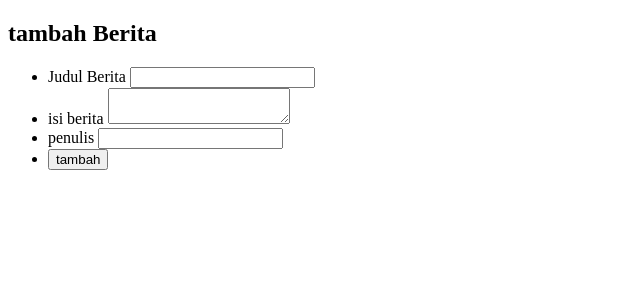
After one commit to valter-code/web-school, a PHP site: page /admin/tambah-berita.php in a window 1280 px wide. The commit adds this page. Shown: the top 300 px of the page, without its empty margins (0-640 px from the left). Run offline with PHP 8.4, Linux system fonts and the light colour scheme.

Commit message:
fitur tambah siswa, berita

```diff
--- a/admin/index.php
+++ b/admin/index.php
@@ -39,15 +39,15 @@ $siswa = query("SELECT * FROM siswa");
                                 <div class="dropdown-menu dropdown-menu-bottom-right">
                                     <a class="dropdown-item text-sm">Profile</a>
                                     <a tabindex="-1" class="dropdown-item text-sm">Account settings</a>
-                                    <a tabindex="-1" class="dropdown-item text-sm text-red-600">Logout</a>
+                                    <a href="logout.php" tabindex="-1" class="dropdown-item text-sm text-red-600">Logout</a>
                                 </div>
                             </div>
                         </div>
                     </div>
                 </div>
                 <div class="flex flex-col">
-                    <span>Namamu</span>
-                    <span class="text-xs font-normal text-content2">Admin</span>
+                    <span>Welcome admin</span>
+                    <span class="text-xs font-normal text-content2"><?php echo $_SESSION["username_admin"] ?></span>
 
                 </div>
             </section>
--- a/admin/login.php
+++ b/admin/login.php
@@ -3,8 +3,9 @@
     session_start();
 
     if(isset($_POST["login"])){
-        $username = $_POST["username"];
-        $password = $_POST["password"];
+        $username = mysqli_real_escape_string($koneksi, $_POST["username"]);
+        $_SESSION["username_admin"] = $username;
+        $password = mysqli_real_escape_string($koneksi, $_POST["password"]);
 
         //query
         $query = "SELECT * FROM admin WHERE username_admin = '$username'";
--- /dev/null
+++ b/admin/tambah-berita.php
@@ -0,0 +1,49 @@
+<?php
+    require("../koneksi.php");
+
+    if(isset($_POST["tambah"])){
+        $judul_berita = htmlspecialchars(mysqli_real_escape_string($koneksi, $_POST["judul_berita"]));
+        $isi_berita = htmlspecialchars(mysqli_real_escape_string($koneksi, $_POST["isi_berita"]));
+        $penulis = htmlspecialchars(mysqli_real_escape_string($koneksi, $_POST["penulis"]));
+
+        //query insert
+        $query = "INSERT INTO berita VALUES ('', '$judul_berita', '$isi_berita', '$penulis', '')";
+        $result = mysqli_query($koneksi, $query);
+        if(mysqli_affected_rows($koneksi) > 0){
+            echo "Berhasil tambah berita";
+        }else{
+            echo "Gagal tambah berita";
+        }
+    }
+?>
+
+<!DOCTYPE html>
+<html lang="en">
+<head>
+    <meta charset="UTF-8">
+    <meta name="viewport" content="width=device-width, initial-scale=1.0">
+    <title>Tambah Berita</title>
+</head>
+<body>
+    <h2>tambah Berita</h2>
+    <form action="" method="post">
+        <ul>
+            <li>
+                <label for="judul_berita">Judul Berita</label>
+                <input type="text" name="judul_berita" id="judul_berita">
+            </li>
+            <li>
+                <label for="isi_berita">isi berita</label>
+                <textarea id="comment" name="isi_berita" placeholder=""></textarea>
+            </li>
+            <li>
+                <label for="penulis">penulis</label>
+                <input type="text" name="penulis" id="penulis">
+            </li>
+            <li>
+                <button type="submit" name="tambah">tambah</button>
+            </li>
+        </ul>
+    </form>
+</body>
+</html>
--- a/koneksi.php
+++ b/koneksi.php
@@ -1,5 +1,5 @@
 <?php
-    $koneksi = mysqli_connect("localhost","root","","projekSekolah");
+    $koneksi = mysqli_connect("localhost","root","","sekolah_db");
 
     //function query
     function query($query) {
@@ -12,11 +12,23 @@
         return $rows;
     }
 
-    //fitur hapus
+    //fitur hapus siswa
     function delete($id_siswa){
         global $koneksi;
-        $query = "DELETE FROM siswa WHERE id_siswa = $id_siswa";
-        mysqli_query( $koneksi, $query);
+        $query = "DELETE FROM siswa WHERE id_siswa = ?";
+        $statement = mysqli_prepare( $koneksi, $query);
+        mysqli_stmt_bind_param( $statement,"i", $id_siswa);
+        mysqli_stmt_execute($statement);
+        return mysqli_affected_rows( $koneksi );
+    }
+
+    //fitur hapus berita
+    function delete_berita($id_berita){
+        global $koneksi;
+        $query = "DELETE FROM berita WHERE id = ?";
+        $statement = mysqli_prepare( $koneksi, $query);
+        mysqli_stmt_bind_param( $statement,"i", $id_berita);
+        mysqli_stmt_execute($statement);
         return mysqli_affected_rows( $koneksi );
     }
 
```
Also changed, not shown: admin/berita.php (+5 -5 lines), admin/data-siswa.php (+4 -3 lines), admin/delete-berita.php (added, +12 -0 lines), admin/tambah-siswa.php (added, +49 -0 lines).
